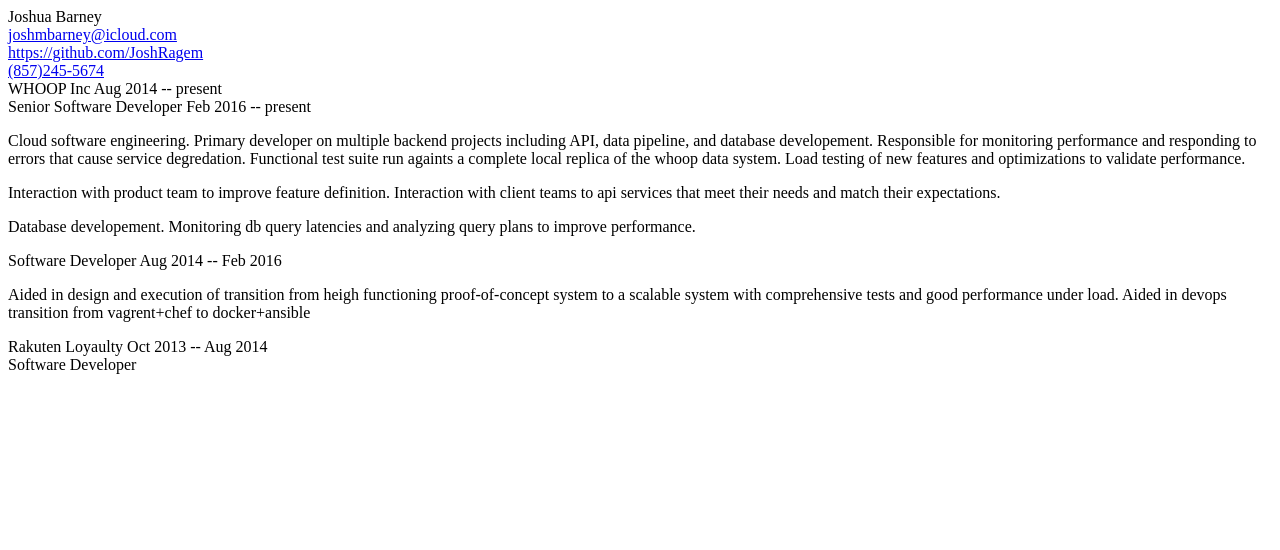
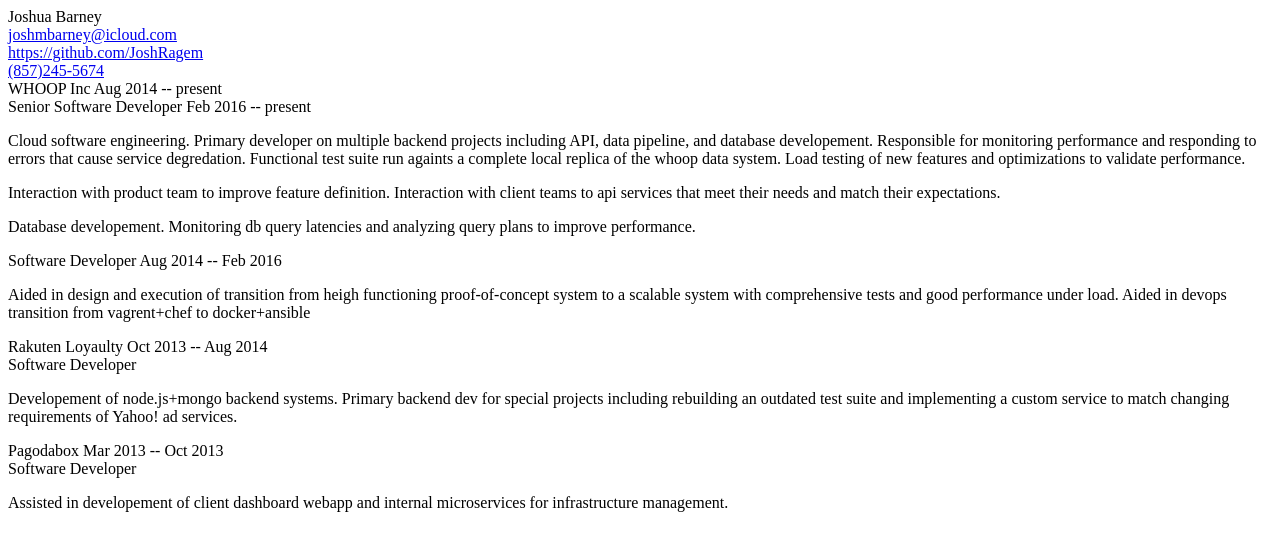
Before and after one commit to JoshRagem/earthen.cloud, a plain HTML site: page content/resume.html in a window 1280 px wide. Drawn offline with Linux system fonts and the light colour scheme.

Commit message:
resume filler

```diff
--- a/content/resume.html
+++ b/content/resume.html
@@ -54,9 +54,24 @@
                     <div>
                         <span>Software Developer</span>
                     </div>
+                    <p>Developement of node.js+mongo backend systems. Primary backend dev for special projects including rebuilding an outdated test suite and implementing a custom service to match changing requirements of Yahoo! ad services.</p>
+                </article>
+            </section>
+            <section>
+                <header>
+                    <span>Pagodabox</span>
+                    <span>Mar 2013 -- Oct 2013</span>
+                </header>
+                <article>
+                    <div>
+                        <span>Software Developer</span>
+                    </div>
+                    <p>Assisted in developement of client dashboard webapp and internal microservices for infrastructure management.</p>
                 </article>
             </section>
         </main>
+        <section>
+        </section>
     </article>
 </body>
 </html>
```
